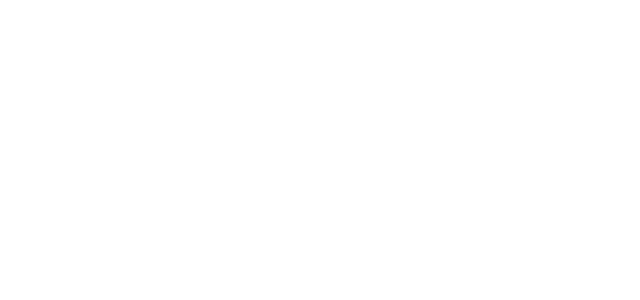
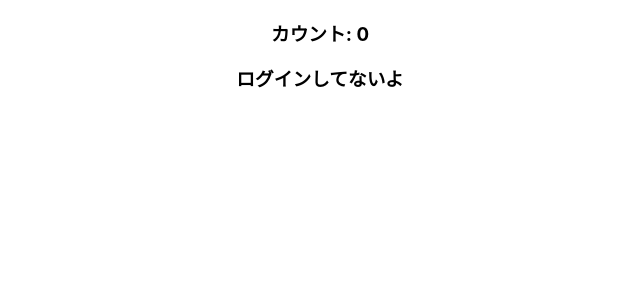
Before and after one commit to fujisawayu/react-redux-sample-app, a React (Create React App) app: page / in a window 1280 px wide. Shown: the top 300 px of the page, without its empty margins (320-960 px from the left). Built offline with nearby package versions, Linux system fonts and the light colour scheme.

Commit message:
Add useSelector and Provider referenced from component

```diff
--- a/src/App.tsx
+++ b/src/App.tsx
@@ -1,9 +1,17 @@
-import React from 'react';
-import logo from './logo.svg';
 import './App.css';
+import { useSelector } from 'react-redux';
+import { RootState } from './index';
 
 function App() {
-  return <div className="App"></div>;
+  const counter = useSelector((state: RootState) => state.counter);
+  const isLogin = useSelector((state: RootState) => state.isLogin);
+
+  return (
+    <div className="App">
+      <h3>カウント: {counter}</h3>
+      {isLogin ? <h3>ログインしてるよ</h3> : <h3>ログインしてないよ</h3>}
+    </div>
+  );
 }
 
 export default App;
--- a/src/index.tsx
+++ b/src/index.tsx
@@ -5,6 +5,7 @@
 // 練習用にtoolkitを使わずにreduxからimportする。
 import { createStore } from 'redux';
 import allReducers from './reducers';
+import { Provider } from 'react-redux';
 
 const store = createStore(
   allReducers,
@@ -17,6 +18,10 @@
 );
 root.render(
   <React.StrictMode>
-    <App />
+    <Provider store={store}>
+      <App />
+    </Provider>
   </React.StrictMode>
 );
+
+export type RootState = ReturnType<typeof store.getState>;
--- a/src/reducers/index.tsx
+++ b/src/reducers/index.tsx
@@ -4,7 +4,7 @@
 
 const allReducers = combineReducers({
   counter: counterReducer,
-  isLOgin: isLoginReducer,
+  isLogin: isLoginReducer,
 });
 
 export default allReducers;
```
